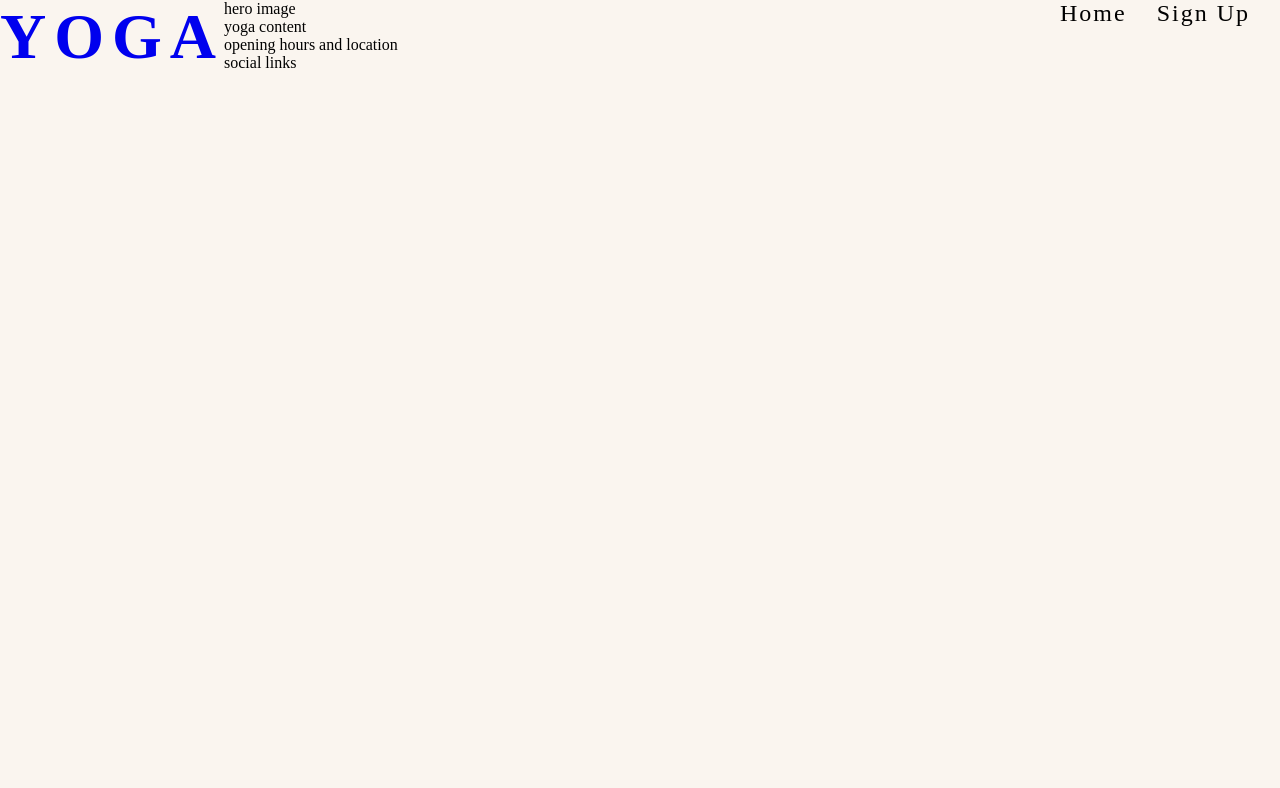
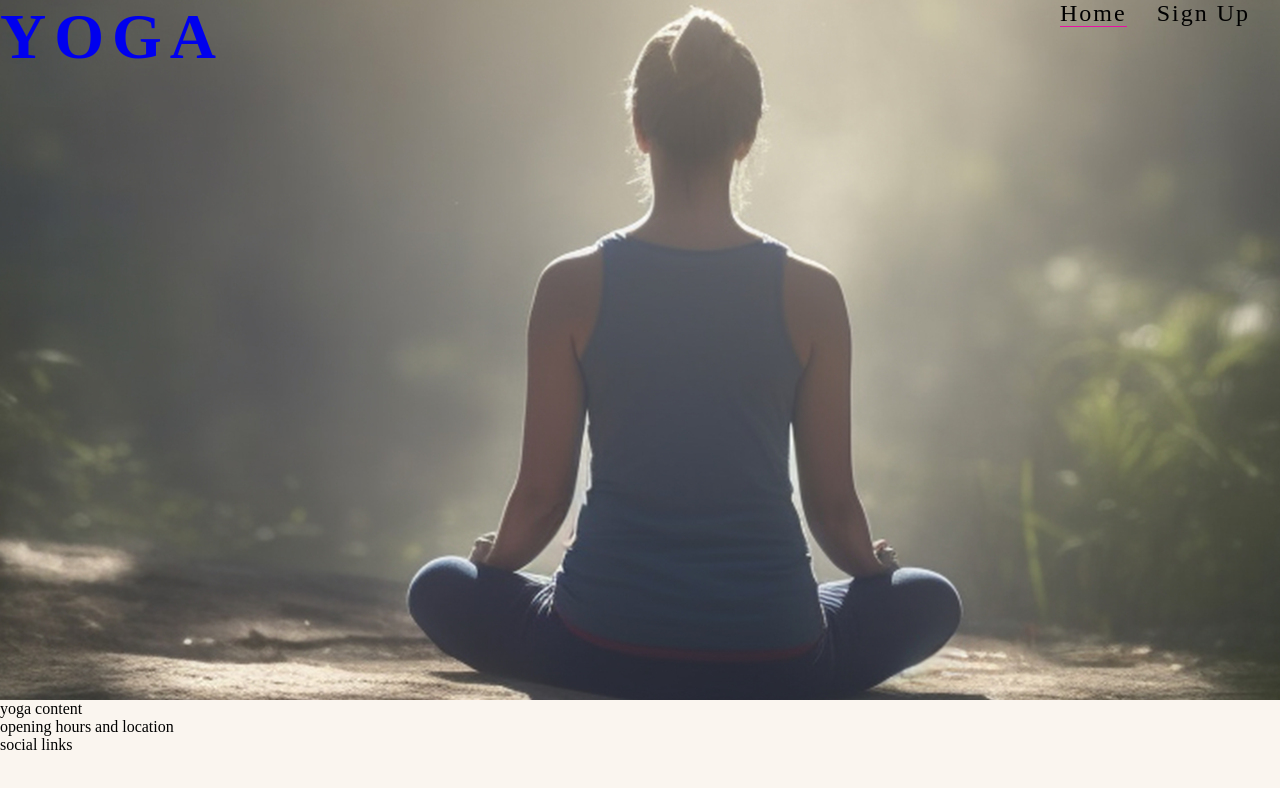
Before and after one commit to IainJackson90/pp1-yoga, a plain HTML site: page index.html in a window 1280 px wide. Drawn offline with Linux system fonts and the light colour scheme.

Commit message:
Add hero image

```diff
--- a/assets/css/style.css
+++ b/assets/css/style.css
@@ -27,7 +27,7 @@ h2 {
 #logo {
     letter-spacing: 8px;
     font-size: 400%;
-    float:left
+    float: left;
 }
 
 /* Navigation links */
@@ -50,13 +50,32 @@ h2 {
 #menu a {
     text-decoration: none;
     color: inherit;
-        }
+}
 
 #menu a:hover {
-    border-bottom: 1px solid rgb(234, 14, 164);             /* come back to this */
+    border-bottom: 1px solid rgb(234, 14, 164);
+    /* come back to this.......... */
     font-size: 105%;
 }
 
 .active {
-    border-bottom: 1px solil rgb(234, 14, 164);
+    border-bottom: 1px solid rgb(234, 14, 164);
+    /* come back to this.......... */
 }
+
+/* Hero Image */
+
+#hero-image-outer {
+    height: 700px;
+    width: 100%;
+
+}
+
+#hero-image {               /* have to make this responsive to divrent sizes ........ */
+height: 100%;
+width: 100%;
+background: url(../images/2400-finding-peace-within-woman-meditating-in-cross-legged-yoga-pose-ai-generated.jpg) no-repeat;
+background-size: auto;
+background-position: bottom -200px center;
+
+}
--- a/index.html
+++ b/index.html
@@ -22,7 +22,8 @@
             <h1 id="logo">Yoga</h1>
         </a>
         <nav>
-            <ul id="menu">            <!-- come back to this-->
+            <ul id="menu">
+                <!-- come back to this ..................-->
                 <li>
                     <a href="index.html">Sign Up</a>
                 </li>
@@ -35,8 +36,8 @@
 
     <!-- Hero Image-->
 
-    <section>
-        hero image
+    <section id="hero-image-outer" >
+        <div id="hero-image"></div>
     </section>
 
     <!-- Yoga Content-->
```
Also changed, not shown: assets/images/2400-finding-peace-within-woman-meditating-in-cross-legged-yoga-pose-ai-generated.jpg (added).
